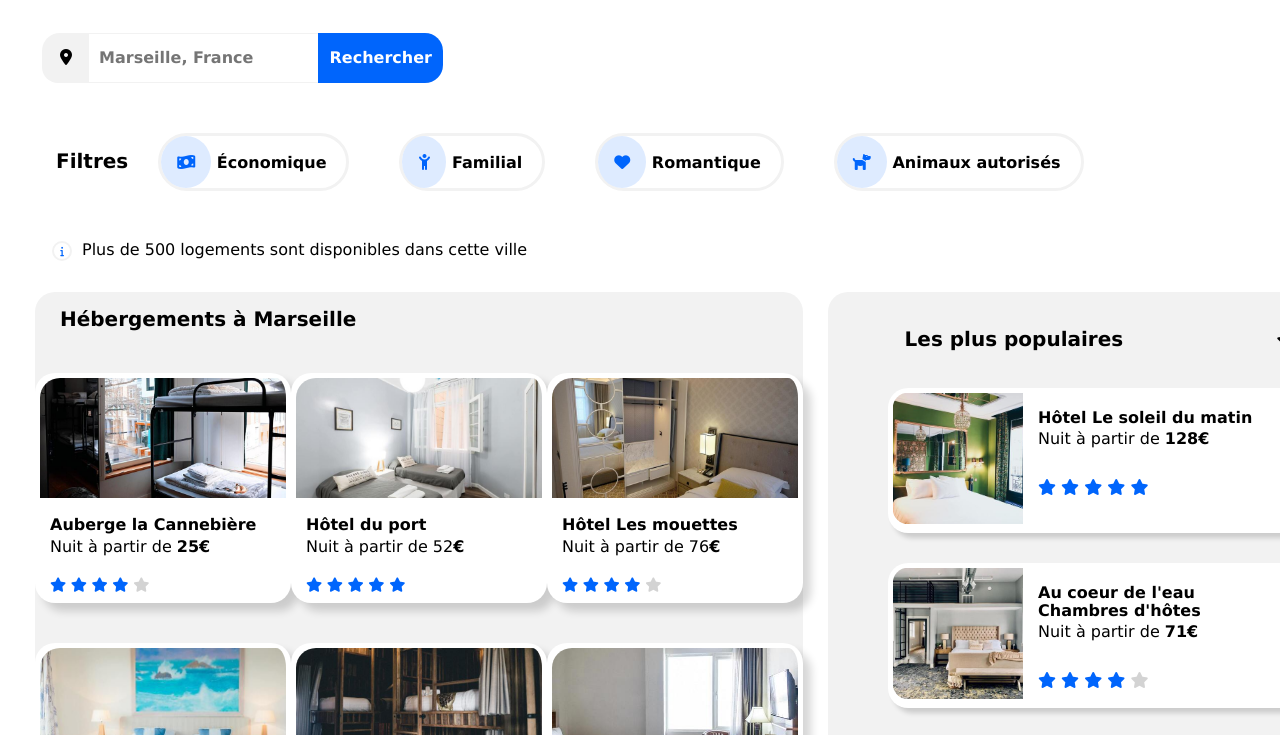
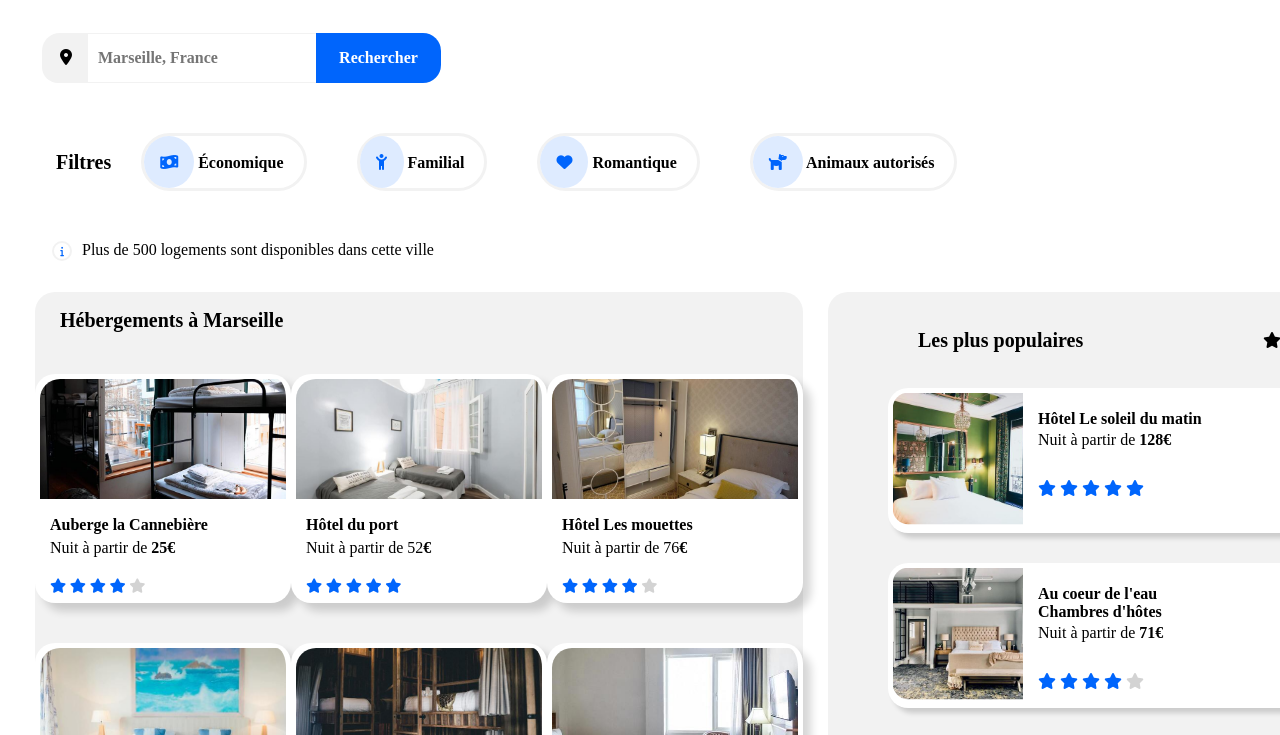
Before and after one commit to SDlevelUp/Booki, a plain HTML site: page index.html in a window 1280 px wide. Shown: the part 228-963 px from the top of the page. Drawn offline with Linux system fonts and the light colour scheme.

Commit message:
update css global page
border-box

```diff
--- a/CSS/style.css
+++ b/CSS/style.css
@@ -1,6 +1,5 @@
-*{
+*, ::after, ::before{
     box-sizing: border-box;
-    font-family: raleway, Verdana, Geneva, Tahoma, sans-serif;
 }
 
 main, header{
```
